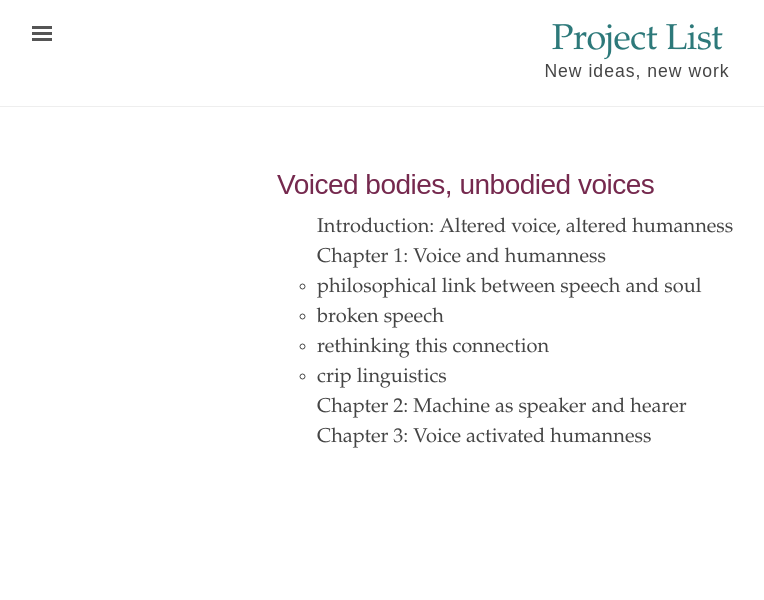
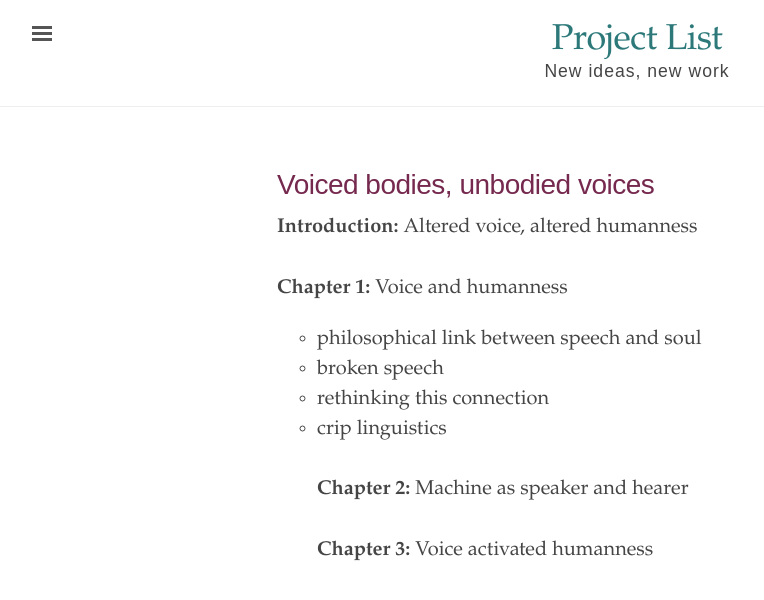
Before and after one commit to ylimem/ed, a Jekyll site: the page built from _texts/voicedbodies.md, in a window 1280 px wide. Shown: the top 600 px of the page, without its empty margins (3-767 px from the left). Built offline with Jekyll 4.4.1, drawn with Linux system fonts in a browser that asks for light colours.

Commit message:
Update voicedbodies.md
bolded headings in list

```diff
--- a/_texts/voicedbodies.md
+++ b/_texts/voicedbodies.md
@@ -4,13 +4,16 @@ title: "Voiced bodies, unbodied voices"
 author: Emily McGinn
 source: notes
 ---
-<ul>Introduction: Altered voice, altered humanness
+**Introduction:** Altered voice, altered humanness
 <br>
-Chapter 1: Voice and humanness
-<li>philosophical link between speech and soul</li>
-<li>broken speech</li>
-<li>rethinking this connection</li>
-<li>crip linguistics</li>
-Chapter 2: Machine as speaker and hearer
+<br>
+**Chapter 1:** Voice and humanness <br>
+  - philosophical link between speech and soul <br>
+  - broken speech <br>
+  - rethinking this connection<br>
+  - crip linguistics<br>
   <br>
-Chapter 3: Voice activated humanness
+**Chapter 2:** Machine as speaker and hearer
+  <br>
+  <br>
+**Chapter 3:** Voice activated humanness
```
